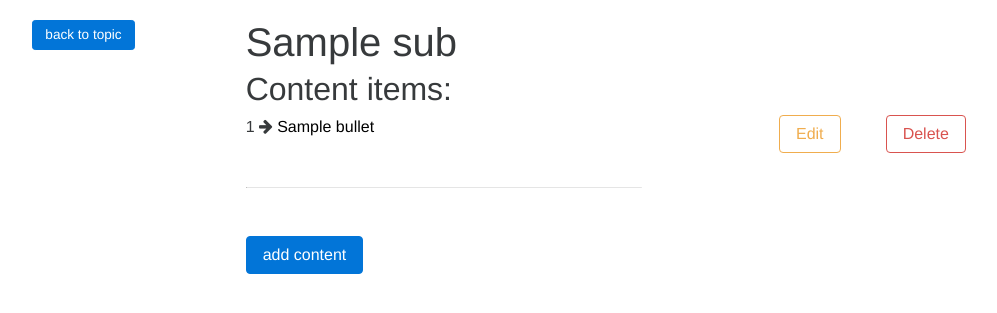
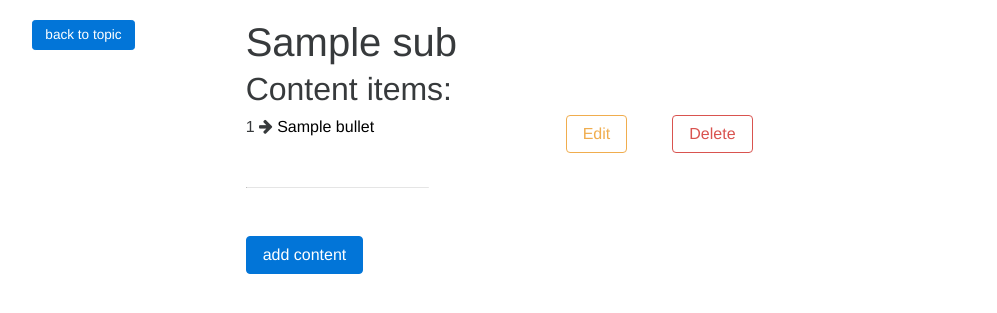
Before and after one commit to jstacoder/flask-talks, a Flask app: template templates/sub.html in a window 1280 px wide. Shown: the part 54-367 px from the top of the page, without its empty margins (196-1193 px from the left). Run offline with Flask 2, Linux system fonts and the light colour scheme; the template is opened without the code that fills it: most values are stand-ins (such as "Sample title", 1, 10 or a date in 2020); data that the repository does not hold is empty; some libraries are stand-ins or nearby versions.

Commit message:
fixing layouts

```diff
--- a/templates/sub.html
+++ b/templates/sub.html
@@ -15,7 +15,7 @@
     </div>
     <div class=row>
         {% for c in sub['content_items'] %}
-            <div class="col-md-4 col-md-offset-4">
+            <div class="col-md-2 col-md-offset-4">
                 <p>{{ loop.index }} <i class="fa fa-arrow-right"></i> <a style="color:black;" href="{{ url_for('.view_content',content_id=c.id) }}">{{ c.bullet }}</a></p>
                 <hr />
             </div>
```
